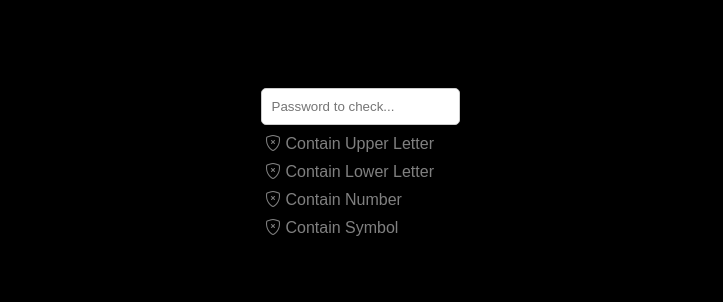
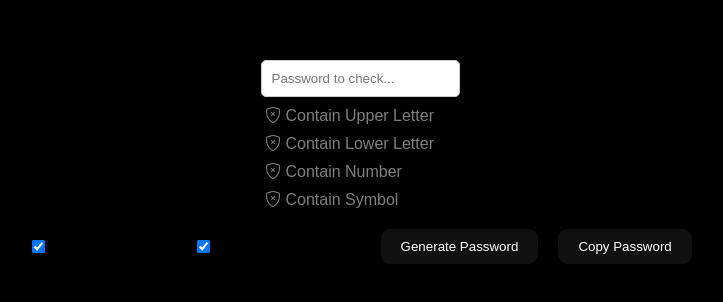
Before and after one commit to strange-exe/password-checker, a plain HTML site: page index.html in a window 1280 px wide. Shown: the part 238-540 px from the top of the page, without its empty margins (280-1003 px from the left). Drawn offline with nearby package versions, Linux system fonts and the light colour scheme.

Commit message:
Update index.html

```diff
--- a/index.html
+++ b/index.html
@@ -26,6 +26,14 @@
         ><i class="bi bi-shield-x"></i> Contain Symbol</span
       >
     </div>
+    <div class="generate-password">
+      <input type="checkbox" id="symbols" checked />
+      <label for="symbols">Include Symbols</label>
+      <input type="checkbox" id="numbers" checked />
+      <label for="numbers">Include Numbers</label>
+      <button id="generate">Generate Password</button>
+      <button id="copy">Copy Password</button>
+    </div>
     <script src="script.js"></script>
   </body>
 </html>
```
